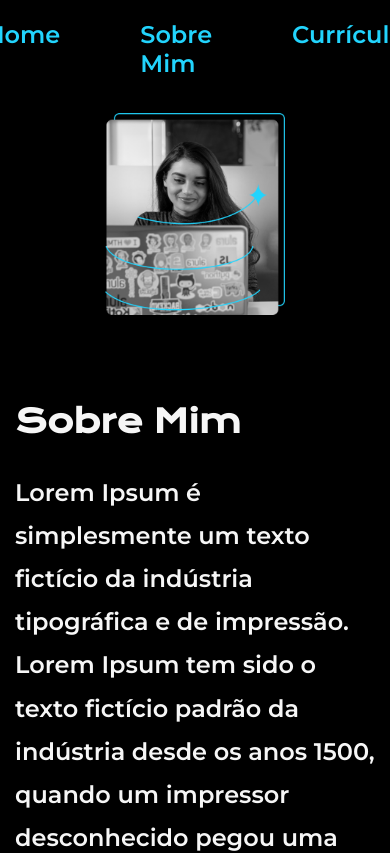
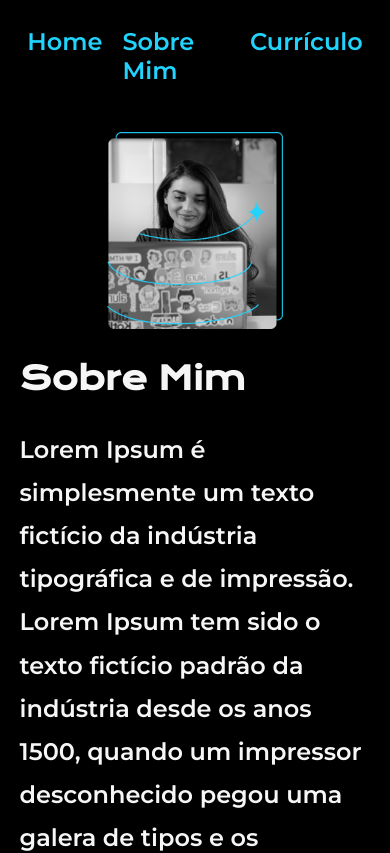
Before and after one commit to SullyvanOgawa/Portifolio, a plain HTML site: page about.html in a window 390 px wide. Shown: the top 853 px of the page. Drawn offline with nearby package versions, Linux system fonts and the light colour scheme.

Commit message:
testando mais alteracoes na css

```diff
--- a/style.css
+++ b/style.css
@@ -138,15 +138,18 @@ body{
 
 @media (max-width: 1200px){
     .cabecalho{
-        padding: 20px;
+        width:auto;
+        padding: 7%;
     }
 
     .cabecalho__menu{
         justify-content: center;
+        gap: 20px
     }
     .apresentacao{
         flex-direction: column-reverse;
-        padding: 15px;
+        gap: 25px;
+        padding: 5%;
     }
 
     .conteudo__apresentacao{
```
